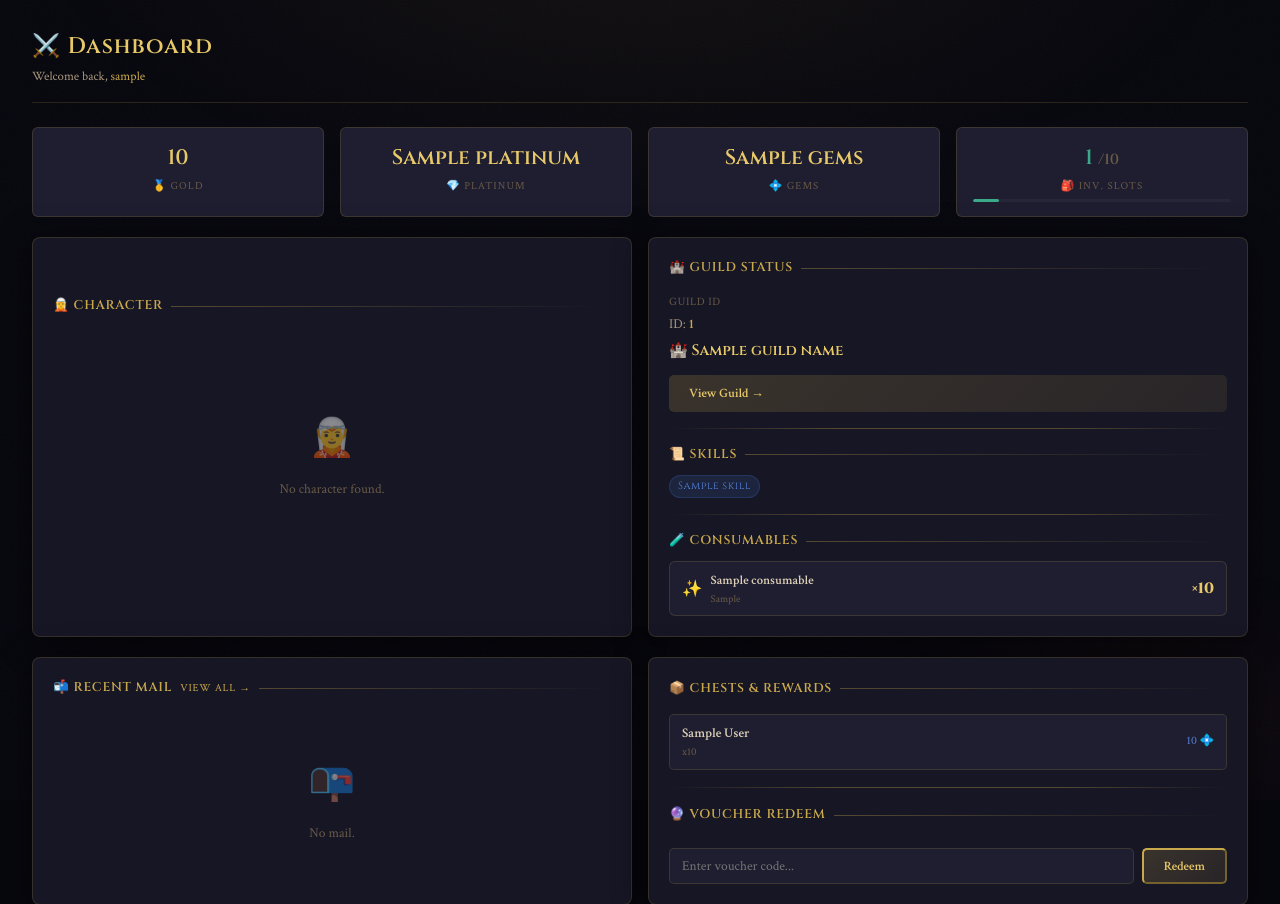
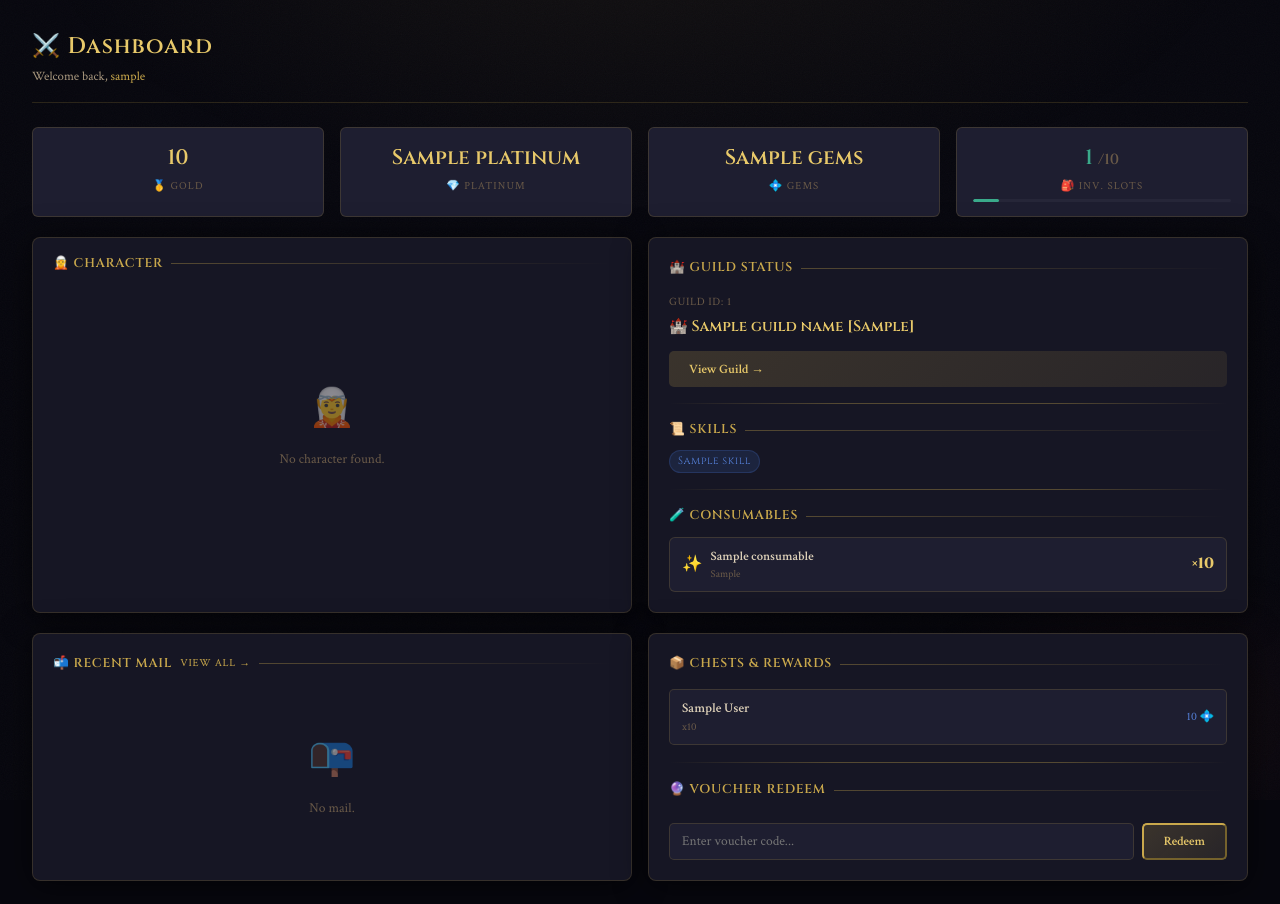
Before and after one commit to Aksel911/StreamArena-RPG-Dashboard, a Flask app: template templates/dashboard.html in a window 1280 px wide. Shown: the top 904 px of the page. Run offline with Flask 3, Linux system fonts and the light colour scheme; the template is opened without the code that fills it: most values are stand-ins (such as "Sample title", 1, 10 or a date in 2020); parts of the project's set-up code (start-up, migrations or seed data) failed here and were passed over.

Commit message:
01.03.2026

```diff
--- a/app.py
+++ b/app.py
@@ -12,8 +12,7 @@ app.secret_key = 'streamarena_secret_2026'
 
 API_URL       = 'https://streamarenarpg.com/portal/portal_api.php'
 GUILD_API_URL = 'https://streamarenarpg.com/guild/guild_api.php'
-API_VERSION   = '0.32.03'  # Update when game updates
-
+API_VERSION   = '1.0.0'
 HEADERS = {
     'Content-Type': 'application/json',
     'User-Agent': 'Mozilla/5.0 (Windows NT 10.0; Win64; x64)',
@@ -239,9 +238,10 @@ def dashboard():
     guild_name = None
     if guild_id and results.get('guild_info'):
         guild_name = results['guild_info'].get('guild', {}).get('name')
+        guild_tag = results['guild_info'].get('guild', {}).get('tag')
 
     return render_template('dashboard.html',
-        udata=udata, guild_name=guild_name,
+        udata=udata, guild_name=guild_name, guild_tag=guild_tag,
         mail=results['mail'], spin=results['spin'], streamer=results['streamer'],
         consumables=results['consumables'], skills=results['skills'],
         chests=results['chests'],
--- a/templates/base.html
+++ b/templates/base.html
@@ -4,6 +4,22 @@
   <meta charset="UTF-8">
   <meta name="viewport" content="width=device-width, initial-scale=1.0">
   <title>{% block title %}StreamArena RPG{% endblock %} — Portal</title>
+
+  <!-- Favicon -->
+  <link rel="icon" type="image/x-icon" href="/static/favicon/favicon.ico">
+  <link rel="icon" type="image/png" sizes="16x16" href="/static/favicon/favicon-16x16.png">
+  <link rel="icon" type="image/png" sizes="32x32" href="/static/favicon/favicon-32x32.png">
+
+  <!-- Android Chrome Icons -->
+  <link rel="icon" type="image/png" sizes="192x192" href="/static/favicon/android-chrome-192x192.png">
+  <link rel="icon" type="image/png" sizes="512x512" href="/static/favicon/android-chrome-512x512.png">
+
+  <!-- Apple Touch Icon -->
+  <link rel="apple-touch-icon" sizes="180x180" href="/static/favicon/apple-touch-icon.png">
+
+  <!-- Web Manifest -->
+  <link rel="manifest" href="/static/favicon/site.webmanifest">
+
   <link rel="preconnect" href="https://fonts.googleapis.com">
   <link href="https://fonts.googleapis.com/css2?family=Cinzel:wght@400;600;800&family=Crimson+Text:ital,wght@0,400;0,600;1,400&family=JetBrains+Mono:wght@400;500&display=swap" rel="stylesheet">
   <style>
@@ -220,6 +236,23 @@
       flex: 1; height: 1px;
       background: linear-gradient(90deg, var(--border2) 0%, transparent 100%);
     }
+
+    .card-title-character {
+      font-family: 'Cinzel', serif;
+      font-size: 0.85rem;
+      font-weight: 600;
+      color: var(--gold);
+      letter-spacing: 0.06em;
+      text-transform: uppercase;
+      margin-top: -70px;
+      display: flex; align-items: center; gap: 8px;
+    }
+    .card-title-character::after {
+      content: '';
+      flex: 1; height: 1px;
+      background: linear-gradient(90deg, var(--border2) 0%, transparent 100%);
+    }
+
 
     /* ─ Grid layouts ─ */
     .grid-2 { display: grid; grid-template-columns: repeat(2, 1fr); gap: 16px; }
--- a/templates/dashboard.html
+++ b/templates/dashboard.html
@@ -59,7 +59,7 @@
 <div class="grid-2">
   {# ── Character Card ───────────────────────────── #}
   <div class="card">
-    <div class="card-title">🧝 Character</div>
+    <div class="card-title-character">🧝 Character</div>
     {% if char %}
     <table>
       <tr><th>Class</th><td>{{ class_icons.get(char.get('class',''), '⚔️') }} {{ char.get('class', '—')|title }}</td></tr>
@@ -69,8 +69,8 @@
         <td>
           <div>{{ "{:,}".format(exp) }} XP</div>
           <div style="margin-top:4px;">
-            <div style="display:flex;justify-content:space-between;font-size:0.7rem;color:var(--text3);margin-bottom:2px;">
-              <span>→ Lv.{{ level + 1 }}</span><span style="color:var(--gold);">{{ exp_pct }}%</span>
+            <div style="display:flex;justify-content:space-between;font-size:0.9rem;color:var(--text2);margin-bottom:2px;">
+              <span>To level → {{ level + 1 }}</span><span style="color:var(--gold);">{{ exp_pct }}%</span>
             </div>
             <div class="power-bar" style="height:4px;">
               <div class="power-bar-fill" style="width:{{ exp_pct }}%;background:linear-gradient(90deg,var(--gold),var(--gold3))"></div>
@@ -83,7 +83,7 @@
         <td><span style="font-family:'JetBrains Mono',monospace;background:var(--bg4);padding:2px 8px;border-radius:3px;font-size:0.82rem;border:1px solid var(--border);">#{{ char.get('slot', '—') }}</span></td>
       </tr>
       <tr>
-        <th>⏳ Game Time</th>
+        <th>Game Time</th>
         <td>
           <span style="color:var(--teal2);">{{ (char.get('game_time', 0)|int // 3600) }}h</span>
           <span style="color:var(--text2);"> {{ ((char.get('game_time', 0)|int % 3600) // 60) }}m</span>
@@ -106,10 +106,10 @@
     <div class="card-title">🏰 Guild Status</div>
     {% if udata.get('guild_id') and udata.get('guild_id')|int > 0 %}
     <div style="margin-bottom:12px;">
-      <div style="font-size:0.75rem;color:var(--text3);letter-spacing:0.05em;margin-bottom:3px;">GUILD ID</div>
-      <div style="font-size:0.9rem;color:var(--text2);">ID: <strong style="color:var(--gold)">{{ udata.get('guild_id') }}</strong></div>
-      {% if guild_name %}
-      <div style="font-family:'Cinzel',serif;font-size:1rem;font-weight:600;color:var(--gold2);margin-top:4px;">🏰 {{ guild_name }}</div>
+      <div style="font-size:0.75rem;color:var(--text3);letter-spacing:0.05em;margin-bottom:3px;">GUILD ID: {{ udata.get('guild_id') }}</div>
+      {#<div style="font-size:0.9rem;color:var(--text2);">ID: <strong style="color:var(--gold)">{{ udata.get('guild_id') }}</strong></div>#}
+      {% if guild_name and guild_tag %}
+      <div style="font-family:'Cinzel',serif;font-size:1rem;font-weight:600;color:var(--gold2);margin-top:4px;">🏰 {{ guild_name }} [{{ guild_tag }}]</div>
       {% endif %}
     </div>
     <a href="{{ url_for('guild') }}" class="btn-primary" style="text-decoration:none;display:inline-block;">View Guild →</a>
```
Also changed, not shown: README.md, static/favicon/android-chrome-192x192.png (added), static/favicon/android-chrome-512x512.png (added), static/favicon/apple-touch-icon.png (added), static/favicon/favicon-16x16.png (added), static/favicon/favicon-32x32.png (added), static/favicon/favicon.ico (added), static/favicon/site.webmanifest (added).
